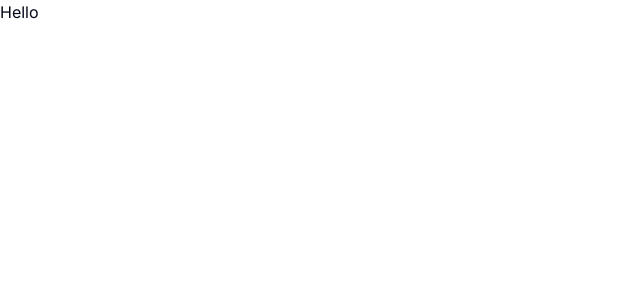
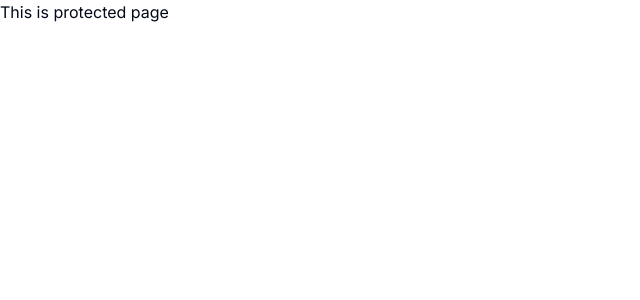
Before and after one commit to codewithfunn/jasi-tution, a Next.js app: page / in a window 1280 px wide. Shown: the top 300 px of the page, without its empty margins (0-640 px from the left). Built offline with nearby package versions, Linux system fonts and the light colour scheme.

Commit message:
creating our project page structure

```diff
--- /dev/null
+++ b/app/(auth)/(routes)/sign-in/page.tsx
@@ -0,0 +1,9 @@
+const SignInPage = () => {
+    return (
+        <div>
+            This is unprotected page
+        </div>
+     );
+}
+
+export default SignInPage;
--- a/app/page.tsx
+++ b/app/(dashboard)/(routes)/page.tsx
@@ -2,6 +2,6 @@ import Image from "next/image";
 
 export default function Home() {
   return (
-   <p>Hello</p>
+   <p>This is protected page</p>
   );
 }
--- a/app/(group)/jassi/page.tsx
+++ /dev/null
@@ -1,5 +0,0 @@
-const JassiPage = () => {
-    return ( <div>jassi page</div> );
-}
-
-export default JassiPage;
--- a/app/(group)/layout.tsx
+++ /dev/null
@@ -1,6 +0,0 @@
-const GroupLayout = ({children}:{children: React.ReactNode})=>{
-    return(
-        <div className="h-full bg-sky-700 " >{children}</div>
-    )
-}
-export default GroupLayout;
--- a/app/(group)/routea/page.tsx
+++ /dev/null
@@ -1,5 +0,0 @@
-const RouteA = () => {
-    return ( <div>routerA</div> );
-}
-
-export default RouteA;
--- a/app/api/test/route.ts
+++ /dev/null
@@ -1,5 +0,0 @@
-import { NextResponse } from "next/server";
-
-export async function GET() {
-    return NextResponse.json({"Hello": "Hello, Next.js!"});
-}
--- a/app/test/page.tsx
+++ /dev/null
@@ -1,7 +0,0 @@
-const TestPage = () => {
-    return ( <div>
-        hello world
-    </div> );
-}
-
-export default TestPage;
```
